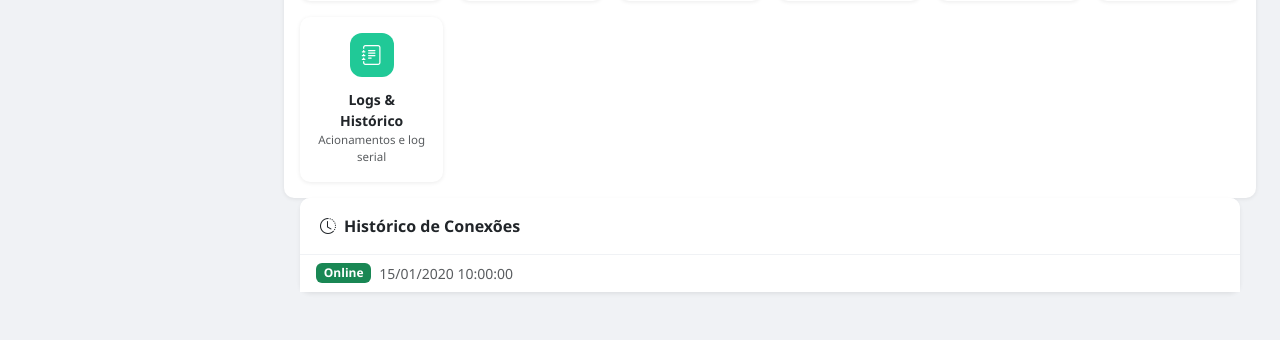
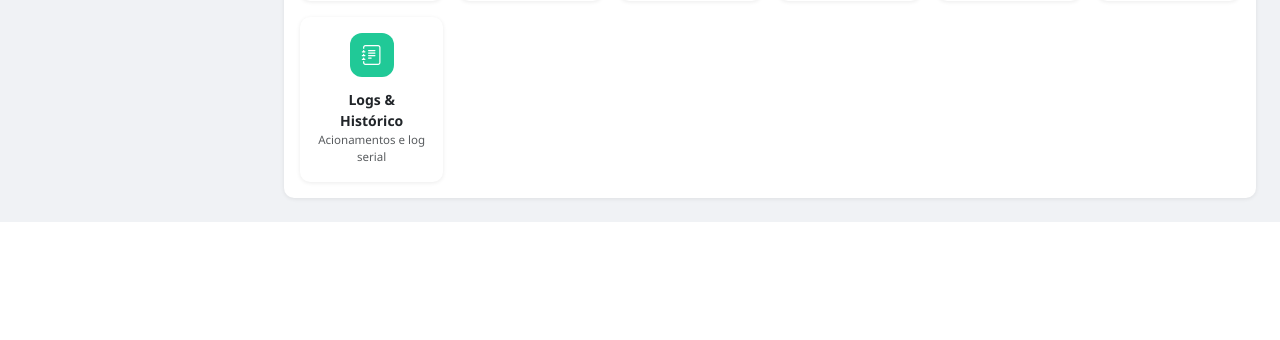
Before and after one commit to rede-analista/SMCR_CLOUD, a PHP site: page /devices/view.php?device_id=1 in a window 1280 px wide. Shown: the part 952-1292 px from the top of the page. After the commit the page ends 1174 px from the top, so only its background shows below. Run offline with PHP 8.4, Linux system fonts and the light colour scheme; a user stored in the database is signed in; tables that the repository leaves empty hold one stand-in row (values such as "Sample post").

Commit message:
fix: sync manual sempre habilitado; remove Histórico de Conexões do view
- view.php: botões ESP32→Cloud e Cloud→ESP habilitados independente do status online
- view.php: removida seção "Histórico de Conexões" que aparecia indevidamente

Co-Authored-By: Claude Sonnet 4.6 <noreply@anthropic.com>

```diff
--- a/devices/view.php
+++ b/devices/view.php
@@ -131,13 +131,11 @@ include __DIR__ . '/../includes/header.php';
                 <h6 class="mb-0 fw-bold"><i class="bi bi-activity me-2"></i>Status em Tempo Real</h6>
                 <div class="d-flex gap-2 flex-wrap">
                     <button id="btn_pull" class="btn btn-sm btn-success"
-                            onclick="pullDevice(<?= $device_id ?>)"
-                            <?= $device['online'] ? '' : 'disabled title="Dispositivo offline"' ?>>
+                            onclick="pullDevice(<?= $device_id ?>)">
                         <i class="bi bi-cloud-download me-1"></i>ESP32 → Cloud
                     </button>
                     <button id="btn_push" class="btn btn-sm btn-primary"
-                            onclick="pushDevice(<?= $device_id ?>)"
-                            <?= $device['online'] ? '' : 'disabled title="Dispositivo offline"' ?>>
+                            onclick="pushDevice(<?= $device_id ?>)">
                         <i class="bi bi-cloud-upload me-1"></i>Cloud → ESP32
                     </button>
                     <button id="btn_reboot" class="btn btn-sm btn-outline-danger"
@@ -318,29 +316,6 @@ include __DIR__ . '/../includes/header.php';
     </div>
 </div>
 
-<?php if (!empty($events)): ?>
-<div class="container-fluid px-3 pb-4">
-    <div class="card shadow-sm">
-        <div class="card-header bg-white fw-semibold">
-            <i class="bi bi-clock-history me-2"></i>Histórico de Conexões
-        </div>
-        <div class="card-body p-0">
-            <div class="list-group list-group-flush" style="max-height:240px;overflow-y:auto">
-                <?php foreach ($events as $ev): ?>
-                <div class="list-group-item d-flex align-items-center gap-2 py-2">
-                    <?php if ($ev['event'] === 'online'): ?>
-                        <span class="badge bg-success">Online</span>
-                    <?php else: ?>
-                        <span class="badge bg-danger">Offline</span>
-                    <?php endif; ?>
-                    <span class="text-muted small"><?= date('d/m/Y H:i:s', strtotime($ev['created_at'])) ?></span>
-                </div>
-                <?php endforeach; ?>
-            </div>
-        </div>
-    </div>
-</div>
-<?php endif; ?>
 
 <script>
 const ACTION_NAMES = {1:'LIGA', 2:'LIGA_DELAY', 3:'PISCA', 4:'PULSO', 5:'PULSO_DELAY'};
```
